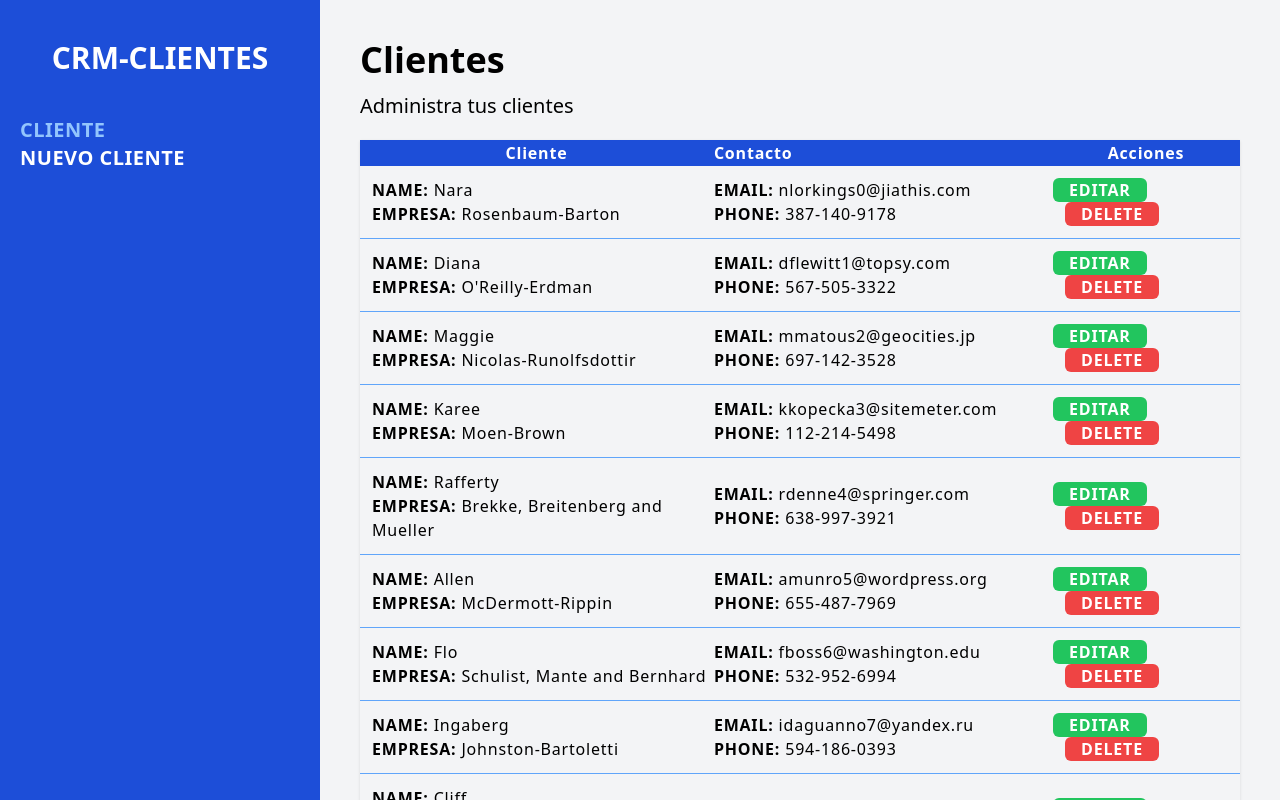
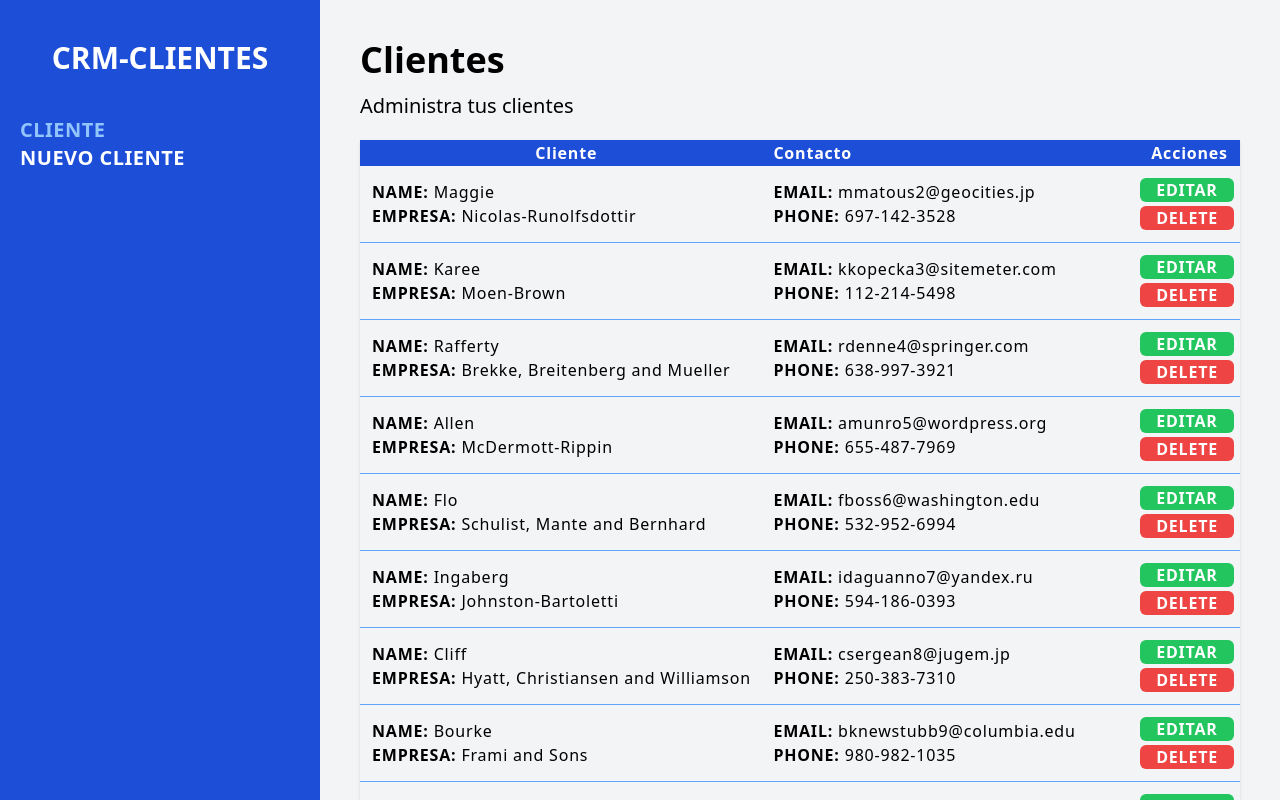
Before and after one commit to Jaimeangel/Administrador-de-clientes, a React (Vite) app: page / in a window 1280 px wide. Built offline with nearby package versions, Linux system fonts and the light colour scheme; data requests are answered from the project's data file.

Commit message:
agregando eliminacion de clientes

```diff
--- a/db.json
+++ b/db.json
@@ -1,19 +1,5 @@
 {
   "clientes": [
-    {
-      "id": 1,
-      "nombre": "Nara",
-      "telefono": "387-140-9178",
-      "email": "nlorkings0@jiathis.com",
-      "empresa": "Rosenbaum-Barton"
-    },
-    {
-      "id": 2,
-      "nombre": "Diana",
-      "telefono": "567-505-3322",
-      "email": "dflewitt1@topsy.com",
-      "empresa": "O'Reilly-Erdman"
-    },
     {
       "id": 3,
       "nombre": "Maggie",
@@ -169,13 +155,6 @@
       "empresa": "Leuschke, Steuber and Klocko"
     },
     {
-      "id": 25,
-      "nombre": "Craggie",
-      "telefono": "104-953-4221",
-      "email": "ccornisho@ucoz.ru",
-      "empresa": "Bosco-Aufderhar"
-    },
-    {
       "id": 26,
       "nombre": "Kellen",
       "telefono": "986-913-5461",
@@ -230,13 +209,6 @@
       "telefono": "720-469-2147",
       "email": "dhinksenw@about.me",
       "empresa": "Doyle, Schaden and Hartmann"
-    },
-    {
-      "id": 34,
-      "nombre": "Adelina",
-      "telefono": "124-373-6061",
-      "email": "acunniamx@usda.gov",
-      "empresa": "Altenwerth-Bednar"
     },
     {
       "id": 35,
@@ -335,28 +307,6 @@
       "telefono": "177-975-6425",
       "email": "ggartsyde1b@elegantthemes.com",
       "empresa": "Heller, O'Connell and Grady"
-    },
-    {
-      "id": 49,
-      "nombre": "Karole",
-      "telefono": "939-459-4294",
-      "email": "kvonderdell1c@auda.org.au",
-      "empresa": "Larson, Schmidt and Doyle"
-    },
-    {
-      "id": 50,
-      "nombre": "Stern",
-      "telefono": "428-275-7990",
-      "email": "ssurr1d@fema.gov",
-      "empresa": "Altenwerth Inc"
-    },
-    {
-      "nombre": "Jaime Fronted Develover",
-      "empresa": "GIFMA",
-      "email": "jaangelb@unal.edu.co",
-      "telefono": "3102516026",
-      "notas": "Este es un nuevo cliente miralo",
-      "id": 51
     }
   ]
 }
--- a/src/Components/Cliente.jsx
+++ b/src/Components/Cliente.jsx
@@ -1,4 +1,11 @@
-import { useNavigate } from "react-router-dom";
+import { useNavigate,Form,useActionData,redirect} from "react-router-dom";
+import { eliminarCliente } from "../Data/Clientes";
+
+
+export async function action({params}){
+  await eliminarCliente(params.clienteId)
+  return redirect('/')
+}
 
 function Cliente({cliente}) {
   const navigate=useNavigate()
@@ -15,14 +22,26 @@ function Cliente({cliente}) {
             <p><span className="font-bold uppercase">Email: </span>{email}</p>
             <p><span className="font-bold uppercase">Phone: </span>{telefono}</p>
         </td>
-        <td className="py-3 space-x-3">
+        <td className="py-3 space-y-1">
             <button
               className="px-4 bg-green-500 rounded-md font-bold text-white tracking-wider"
               onClick={()=>navigate(`clientes/${id}/editar`)}
               >EDITAR</button>
-            <button
-              className="px-4 bg-red-500 rounded-md font-bold text-white tracking-wider"
-              >DELETE</button>
+            <Form
+              method="post"
+              action={`/clientes/${id}/eliminar`}
+              onSubmit={(e)=>{
+                if(!confirm('¿Desea eliminar el siguiente registro?')){
+                  e.preventDefault()
+                }
+              }}
+            >
+              <button
+                type="submit"
+                className="px-4 bg-red-500 rounded-md font-bold text-white tracking-wider"
+              >DELETE
+              </button>
+            </Form>
         </td>
     </tr>
   )
--- a/src/Data/Clientes.js
+++ b/src/Data/Clientes.js
@@ -43,3 +43,15 @@ export async function editarClienteId(data,id){
         console.log(error)
     }
 }
+
+export async function eliminarCliente(id){
+    try {
+        const URL=import.meta.env.VITE_API_URL
+        const posting= await fetch(`${URL}/${id}`,{
+            method:'DELETE'
+        })
+        await posting.json();
+    } catch (error) {
+        console.log(error)
+    }
+}
--- a/src/Pages/EditarCliente.jsx
+++ b/src/Pages/EditarCliente.jsx
@@ -83,7 +83,7 @@ function EditarCliente() {
 
             <input
               type="submit"
-              value="Registrar Cliente"
+              value="Guardar Cambios"
               className="w-3/4 mt-3 px-6 py-2 text-lg bg-green-500 rounded-md font-bold text-white tracking-wider cursor-pointer uppercase"
             />
 
--- a/src/main.jsx
+++ b/src/main.jsx
@@ -6,6 +6,8 @@ import NuevoCliente,{action as nuevoClienteAction} from './Pages/NuevoCliente'
 import Index,{Loader as clientsLoader} from './Pages/Index'
 import ErrorPage from './Components/ErrorPage'
 import EditarCliente,{Loader as editClienteLoader, Action as editClientAction} from './Pages/EditarCliente'
+import {action as eliminarClienteAction} from './Components/Cliente'
+
 import './index.css'
 
 const router=createBrowserRouter([
@@ -30,6 +32,11 @@ const router=createBrowserRouter([
         loader:editClienteLoader,
         errorElement:<ErrorPage/>,
         action:editClientAction
+      },
+      {
+        path:'/clientes/:clienteId/eliminar',
+        element:<h1>Eliminando un cliente de DB</h1>,
+        action:eliminarClienteAction
       }
     ]
   }
```
